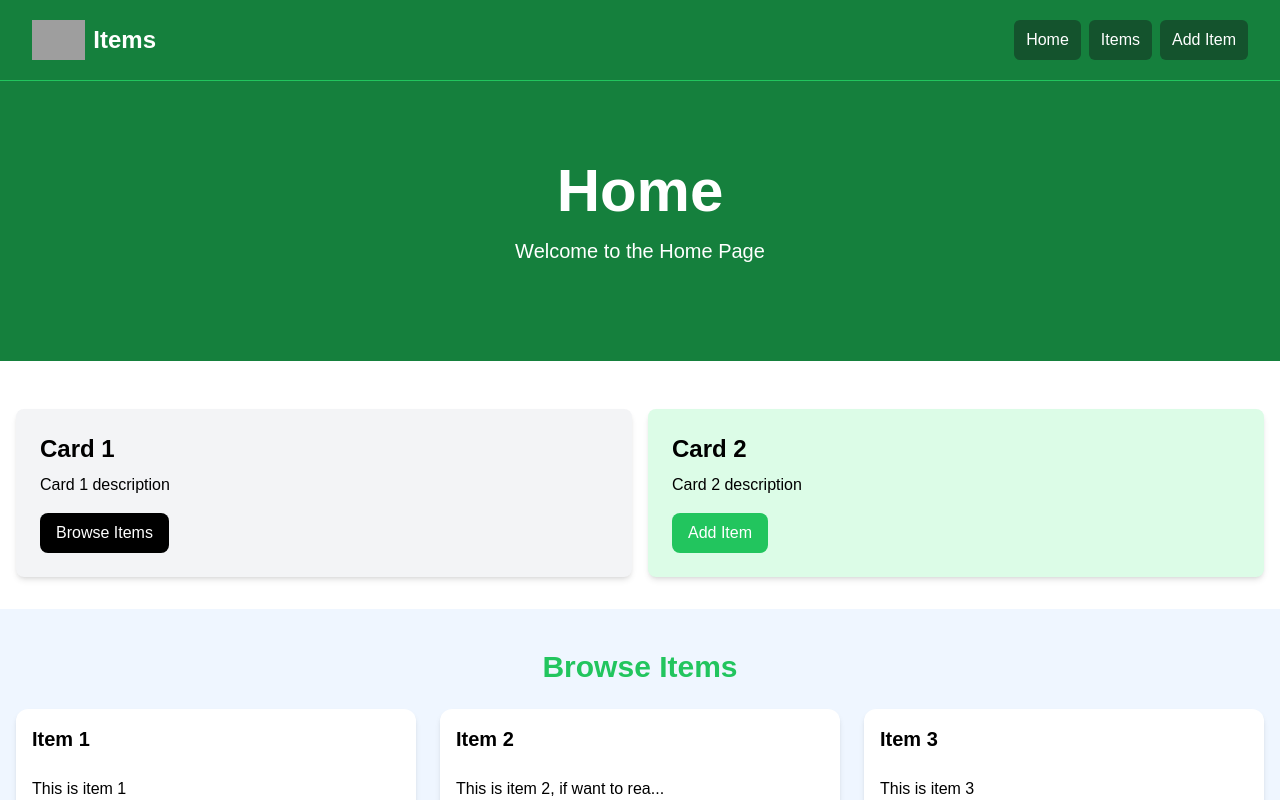
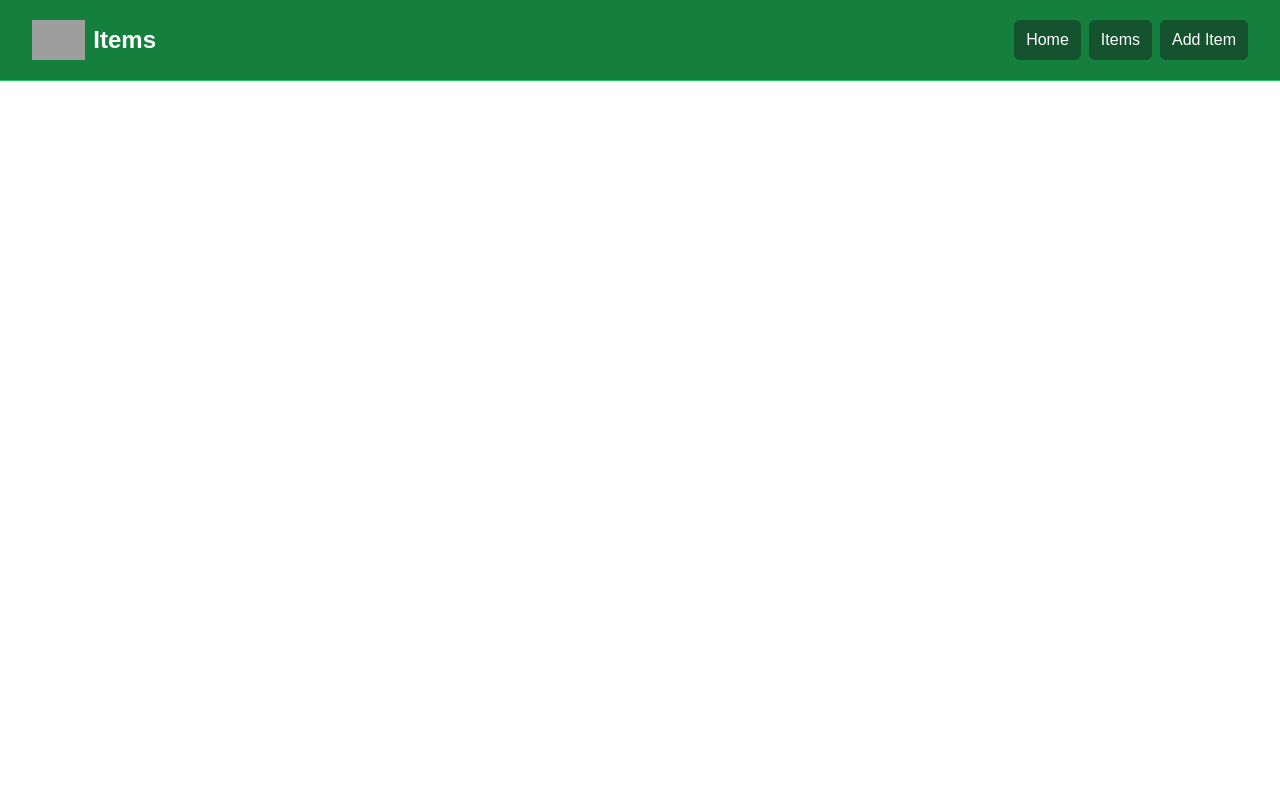
Before and after one commit to boolfalse/vue-job-board, a Vue app: page /items in a window 1280 px wide. Shown: the top 800 px of the page. Built offline with nearby package versions, Linux system fonts and the light colour scheme; grey boxes are pictures that could not be loaded.

Commit message:
vue-router | RouterView

```diff
--- a/package.json
+++ b/package.json
@@ -10,7 +10,8 @@
   },
   "dependencies": {
     "primeicons": "^7.0.0",
-    "vue": "^3.5.12"
+    "vue": "^3.5.12",
+    "vue-router": "^4.4.5"
   },
   "devDependencies": {
     "@vitejs/plugin-vue": "^5.1.4",
--- a/src/App.vue
+++ b/src/App.vue
@@ -1,14 +1,9 @@
 
 <script setup>
 import Navbar from "@/components/Navbar.vue";
-import Hero from "@/components/Hero.vue";
-import HomeCards from "@/components/HomeCards.vue";
-import Items from "@/components/Items.vue";
 </script>
 
 <template>
   <Navbar />
-  <Hero title="Home" subtitle="Welcome to the Home Page" />
-  <HomeCards />
-  <Items :limit="3" showButton />
+  <RouterView />
 </template>
--- /dev/null
+++ b/src/router/index.js
@@ -0,0 +1,12 @@
+
+import { createRouter, createWebHistory } from 'vue-router';
+import HomeView from '@/views/HomeView.vue';
+
+const router = createRouter({
+    history: createWebHistory(import.meta.env.BASE_URL),
+    routes: [
+        { path: '/',  name: 'home',  component: HomeView },
+    ],
+});
+
+export default router;
--- /dev/null
+++ b/src/views/HomeView.vue
@@ -0,0 +1,12 @@
+
+<script setup>
+import Hero from '@/components/Hero.vue';
+import HomeCards from '@/components/HomeCards.vue';
+import Items from "@/components/Items.vue";
+</script>
+
+<template>
+  <Hero />
+  <HomeCards />
+  <Items :limit="3" :showButton="true" />
+</template>
```
Also changed, not shown: src/main.js (+6 -1 lines), 1 other file (tests, documents, lock files or other folders).
